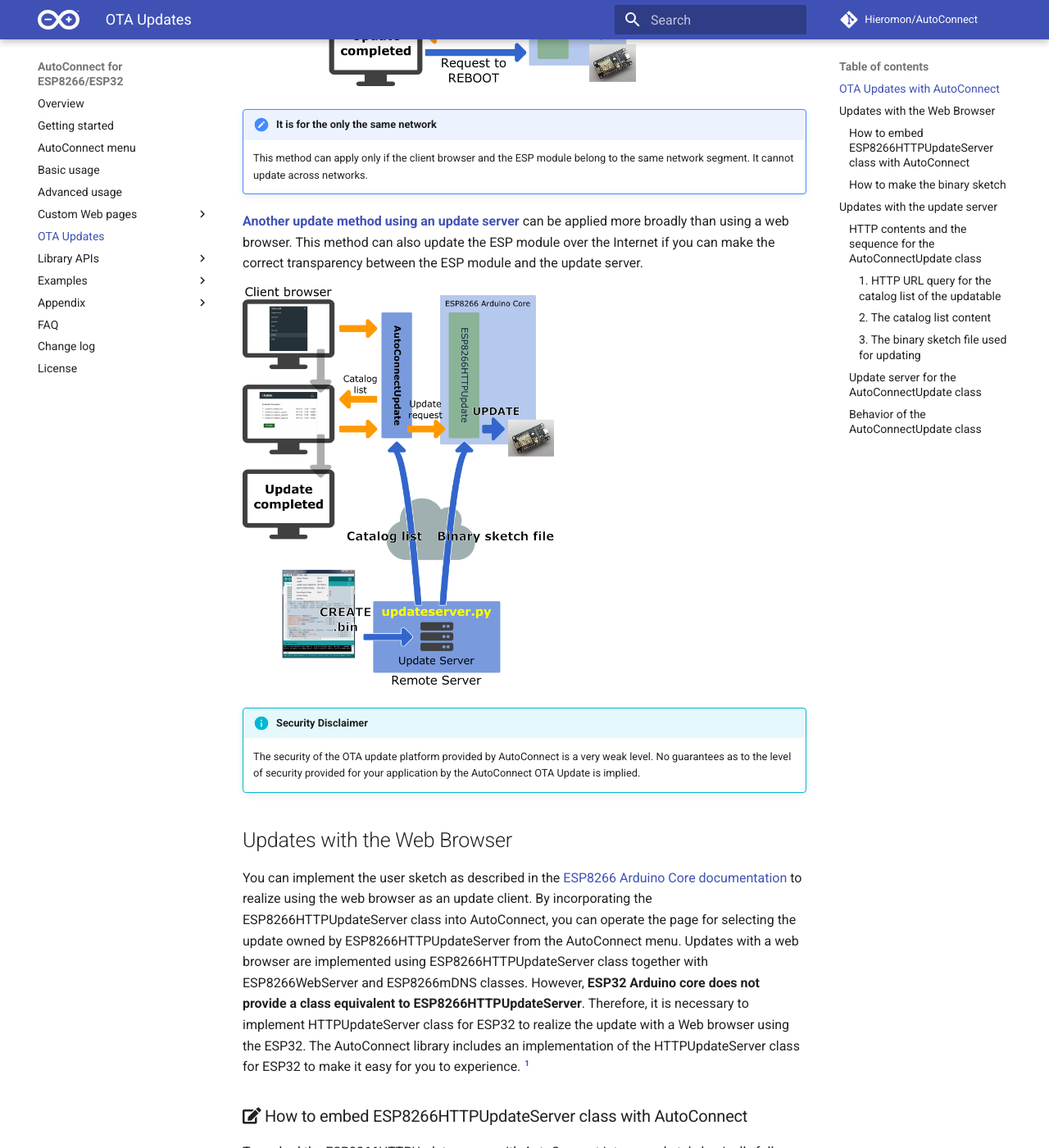
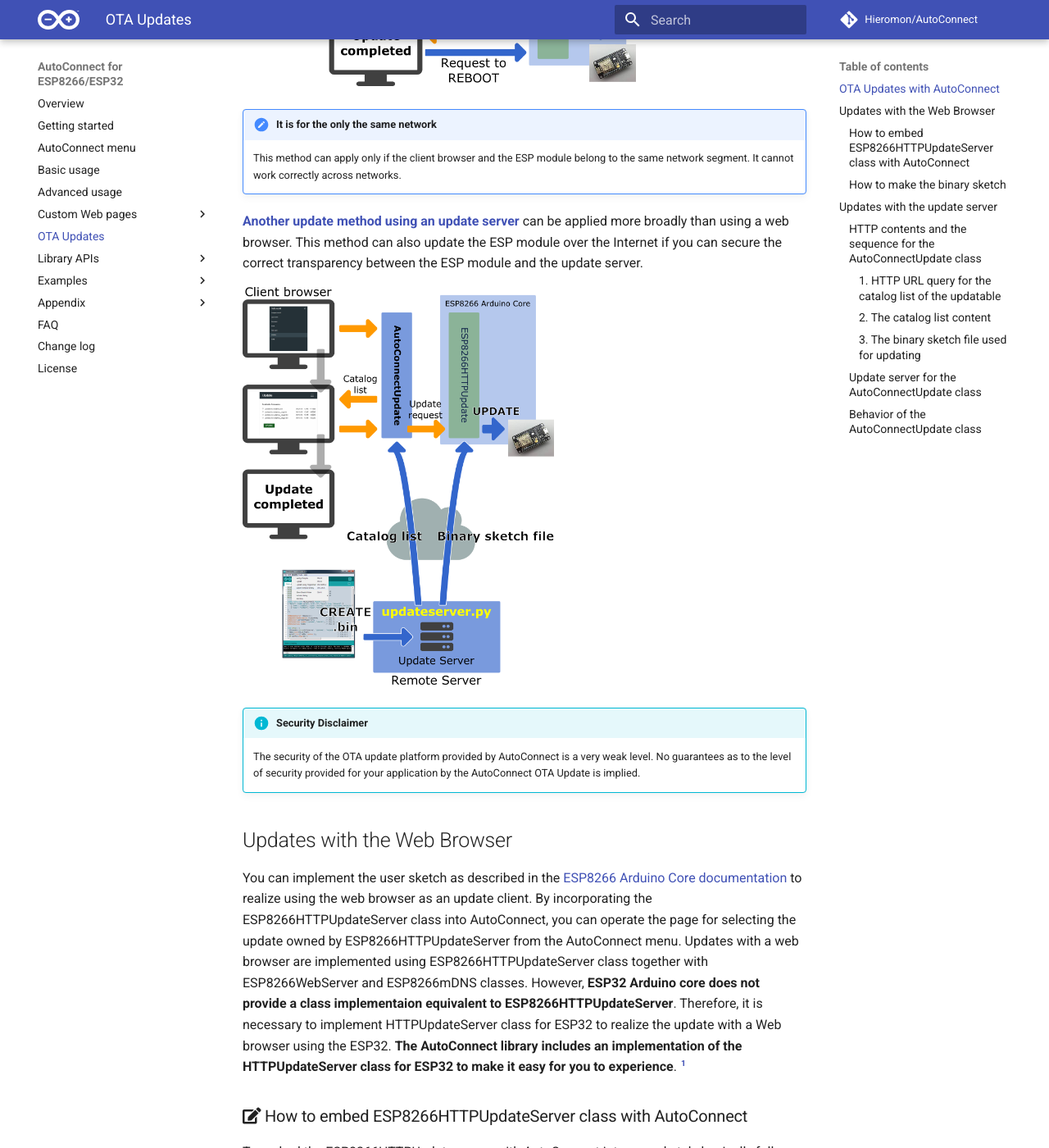
Before and after one commit to Hieromon/AutoConnect, an MkDocs documentation site: the page built from mkdocs/otaupdate.md, in a window 1280 px wide and 1400 px high, scrolled down 698 px. Shown: the whole window at 82% size. Built offline with MkDocs 1.6.1 and Material for MkDocs 9.7.7, drawn with Linux system fonts in a browser that asks for light colours; nearby versions of some CDN libraries; comment, search, counter and statistics services are not loaded; some of the changed text lies outside the part shown.

Commit message:
Adds the OTA Update documentation (continues)

```diff
--- a/mkdocs/otaupdate.md
+++ b/mkdocs/otaupdate.md
@@ -7,9 +7,9 @@
 <img src="images/webupdate.png" width="480" />
 
 !!! caution "It is for the only the same network"
-    This method can apply only if the client browser and the ESP module belong to the same network segment. It cannot update across networks.
+    This method can apply only if the client browser and the ESP module belong to the same network segment. It cannot work correctly across networks.
 
-[**Another update method using an update server**](#updates-with-the-update-server) can be applied more broadly than using a web browser. This method can also update the ESP module over the Internet if you can make the correct transparency between the ESP module and the update server.
+[**Another update method using an update server**](#updates-with-the-update-server) can be applied more broadly than using a web browser. This method can also update the ESP module over the Internet if you can secure the correct transparency between the ESP module and the update server.
 
 <img src="images/updateserver.png" width="380" />
 
@@ -18,9 +18,9 @@
 
 ## Updates with the Web Browser
 
-You can implement the user sketch as described in the [ESP8266 Arduino Core documentation](https://arduino-esp8266.readthedocs.io/en/latest/ota_updates/readme.html#implementation-overview) to realize using the web browser as an update client. By incorporating the ESP8266HTTPUpdateServer class into AutoConnect, you can operate the page for selecting the update owned by ESP8266HTTPUpdateServer from the AutoConnect menu. Updates with a web browser are implemented using ESP8266HTTPUpdateServer class together with ESP8266WebServer and ESP8266mDNS classes. However, **ESP32 Arduino core does not provide a class equivalent to ESP8266HTTPUpdateServer**. Therefore, it is necessary to implement HTTPUpdateServer class for ESP32 to realize the update with a Web browser using the ESP32. The AutoConnect library includes an implementation of the HTTPUpdateServer class for ESP32 to make it easy for you to experience. [^1]
+You can implement the user sketch as described in the [ESP8266 Arduino Core documentation](https://arduino-esp8266.readthedocs.io/en/latest/ota_updates/readme.html#implementation-overview) to realize using the web browser as an update client. By incorporating the ESP8266HTTPUpdateServer class into AutoConnect, you can operate the page for selecting the update owned by ESP8266HTTPUpdateServer from the AutoConnect menu. Updates with a web browser are implemented using ESP8266HTTPUpdateServer class together with ESP8266WebServer and ESP8266mDNS classes. However, **ESP32 Arduino core does not provide a class implementaion equivalent to ESP8266HTTPUpdateServer**. Therefore, it is necessary to implement HTTPUpdateServer class for ESP32 to realize the update with a Web browser using the ESP32. **The AutoConnect library includes an implementation of the HTTPUpdateServer class for ESP32 to make it easy for you to experience**. [^1]
 
-[^1]: You can find the implementation of the HTTPUpdateServer class in the WebUpdate folder included in the AutoConnect library examples.
+[^1]: You can find the implementation of the HTTPUpdateServer class in the **WebUpdate** folder included in the **AutoConnect library examples folder**.
 
 ### <i class="fa fa-edit"></i> How to embed ESP8266HTTPUpdateServer class with AutoConnect
 
```
